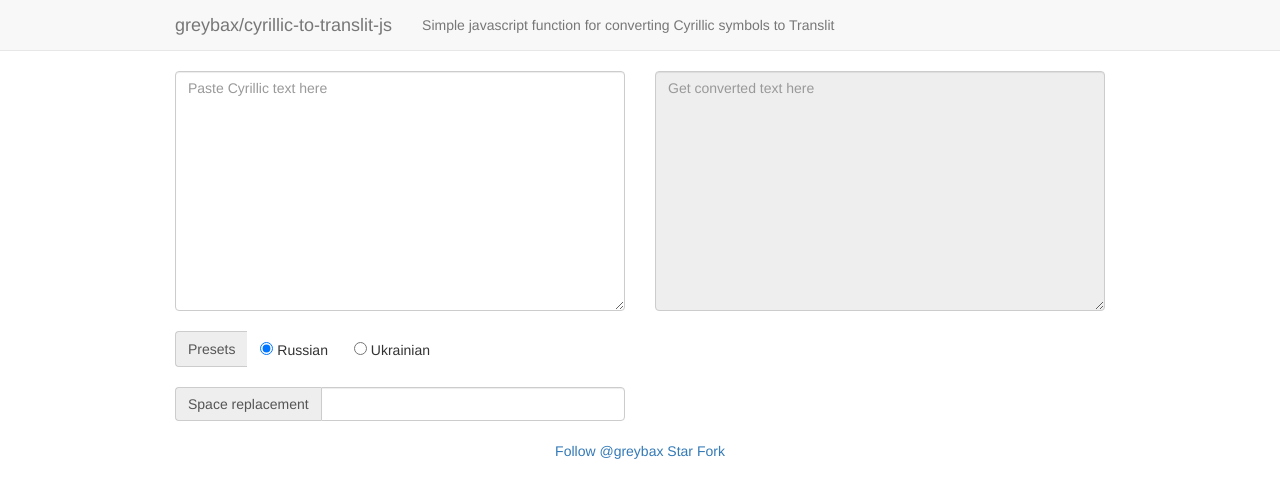
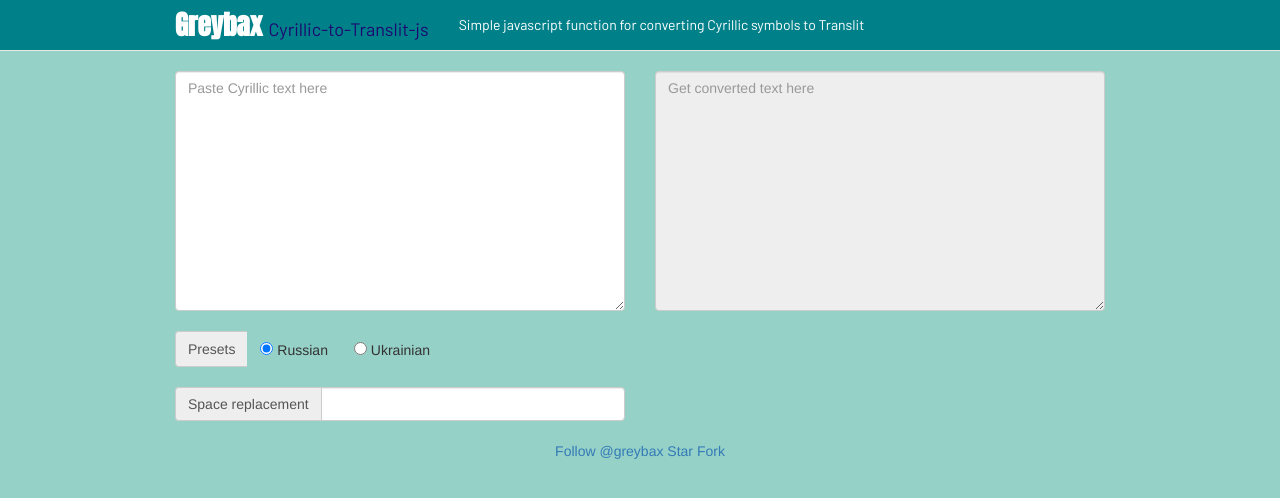
Before and after one commit to greybax/cyrillic-to-translit-js, a website: page index.html in a window 1280 px wide. Drawn offline with nearby package versions, Linux system fonts and the light colour scheme.

Commit message:
(Demo Page): update background and navbar

```diff
--- a/index.html
+++ b/index.html
@@ -9,6 +9,23 @@
   <link rel="stylesheet" href="https://maxcdn.bootstrapcdn.com/bootstrap/3.3.7/css/bootstrap.min.css"
     integrity="sha384-BVYiiSIFeK1dGmJRAkycuHAHRg32OmUcww7on3RYdg4Va+PmSTsz/K68vbdEjh4u" crossorigin="anonymous">
   <style>
+    @import url('https://fonts.googleapis.com/css?family=Anton|Barlow&display=swap');
+    body, html {
+      background: #96d1c7;
+    }
+
+    .navbar{
+      background: #00818a;
+    }
+    .navbar-brand strong {
+      font-family: 'Anton', sans-serif;
+      color: #ffffff;
+      font-size: 1.5em;
+    }
+    .navbar-text {
+      font-family: 'Barlow', sans-serif;
+      color: #ffffff;
+    }
     .container-fluid {
       max-width: 960px;
     }
@@ -46,9 +63,11 @@
     <div class="container-fluid">
       <div class="navbar-header">
         <div class="navbar-brand">
-          greybax/cyrillic-to-translit-js
+          <strong> Greybax </strong>
+          <small style="font-family: 'Barlow', sans-serif;
+          color: #1c0a70; font-size: 1em;">Cyrillic-to-Translit-js</small>
         </div>
-        <p class="navbar-text">
+        <p class="navbar-text" style="color: #ffffff">
           Simple javascript function for converting Cyrillic symbols to Translit
         </p>
       </div>
```
Also changed, not shown: 1 other file.
